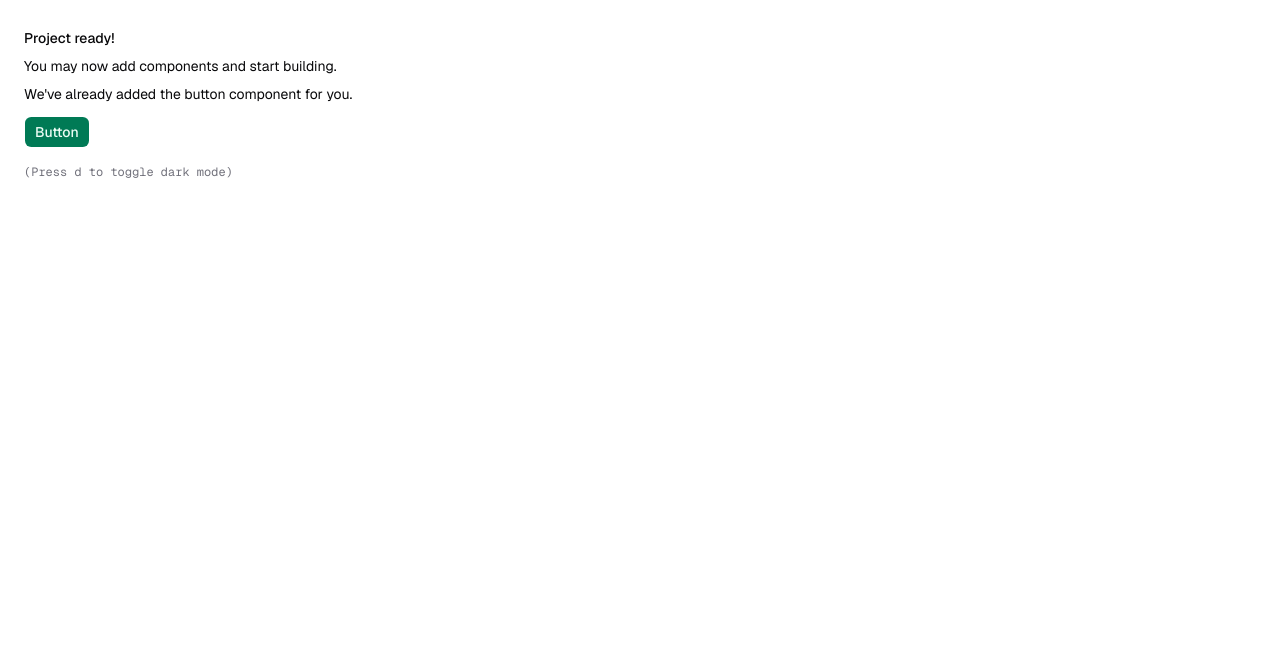
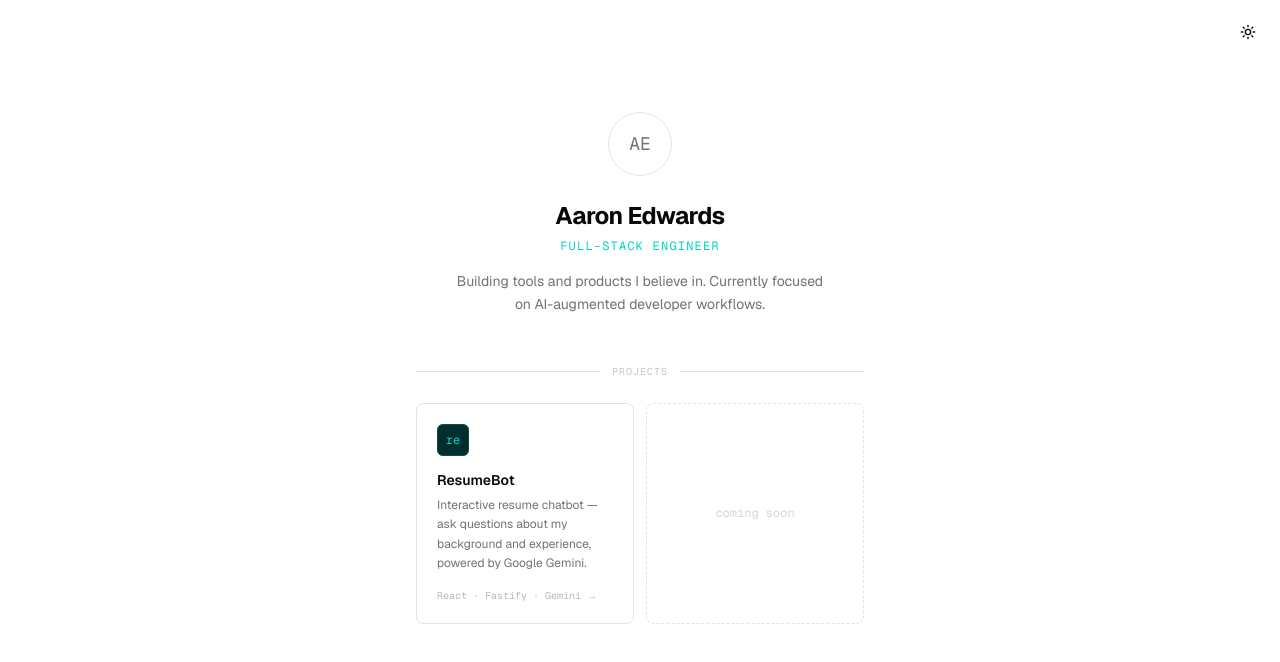
Before and after one commit to aaron-edwards/aaronedwards.dev, a Next.js app in the folder apps/web/: page / in a window 1280 px wide. Shown: the top 662 px of the page. Built offline with nearby package versions, Linux system fonts and the light colour scheme.

Commit message:
feat: build landing page with hero and project grid

```diff
--- a/apps/web/app/page.tsx
+++ b/apps/web/app/page.tsx
@@ -1,19 +1,27 @@
-import { Button } from "@workspace/ui/components/button"
+import { HeroSection } from "@/components/hero-section"
+import { ProjectGrid } from "@/components/project-grid"
+import { ThemeToggle } from "@/components/theme-toggle"
+import { projects } from "@/lib/projects"
 
 export default function Page() {
   return (
-    <div className="flex min-h-svh p-6">
-      <div className="flex max-w-md min-w-0 flex-col gap-4 text-sm leading-loose">
-        <div>
-          <h1 className="font-medium">Project ready!</h1>
-          <p>You may now add components and start building.</p>
-          <p>We&apos;ve already added the button component for you.</p>
-          <Button className="mt-2">Button</Button>
-        </div>
-        <div className="text-muted-foreground font-mono text-xs">
-          (Press <kbd>d</kbd> to toggle dark mode)
-        </div>
-      </div>
+    <div className="flex min-h-svh flex-col">
+      <header className="flex justify-end p-4">
+        <ThemeToggle />
+      </header>
+      <main className="mx-auto flex w-full max-w-lg flex-1 flex-col gap-12 px-8 py-12">
+        <HeroSection />
+        <section>
+          <div className="mb-6 flex items-center gap-3">
+            <div className="h-px flex-1 bg-border" />
+            <span className="font-mono text-[10px] uppercase tracking-widest text-muted-foreground/40">
+              Projects
+            </span>
+            <div className="h-px flex-1 bg-border" />
+          </div>
+          <ProjectGrid projects={projects} />
+        </section>
+      </main>
     </div>
   )
 }
```
